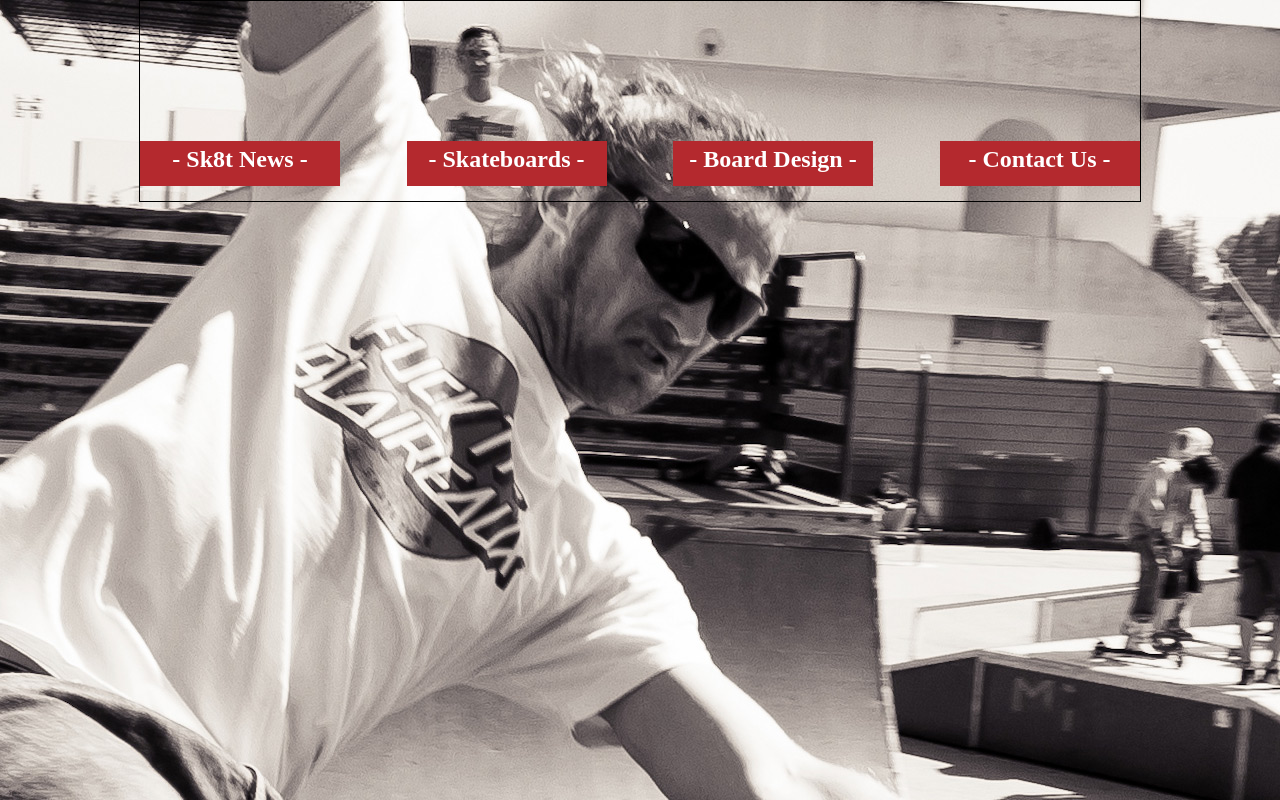
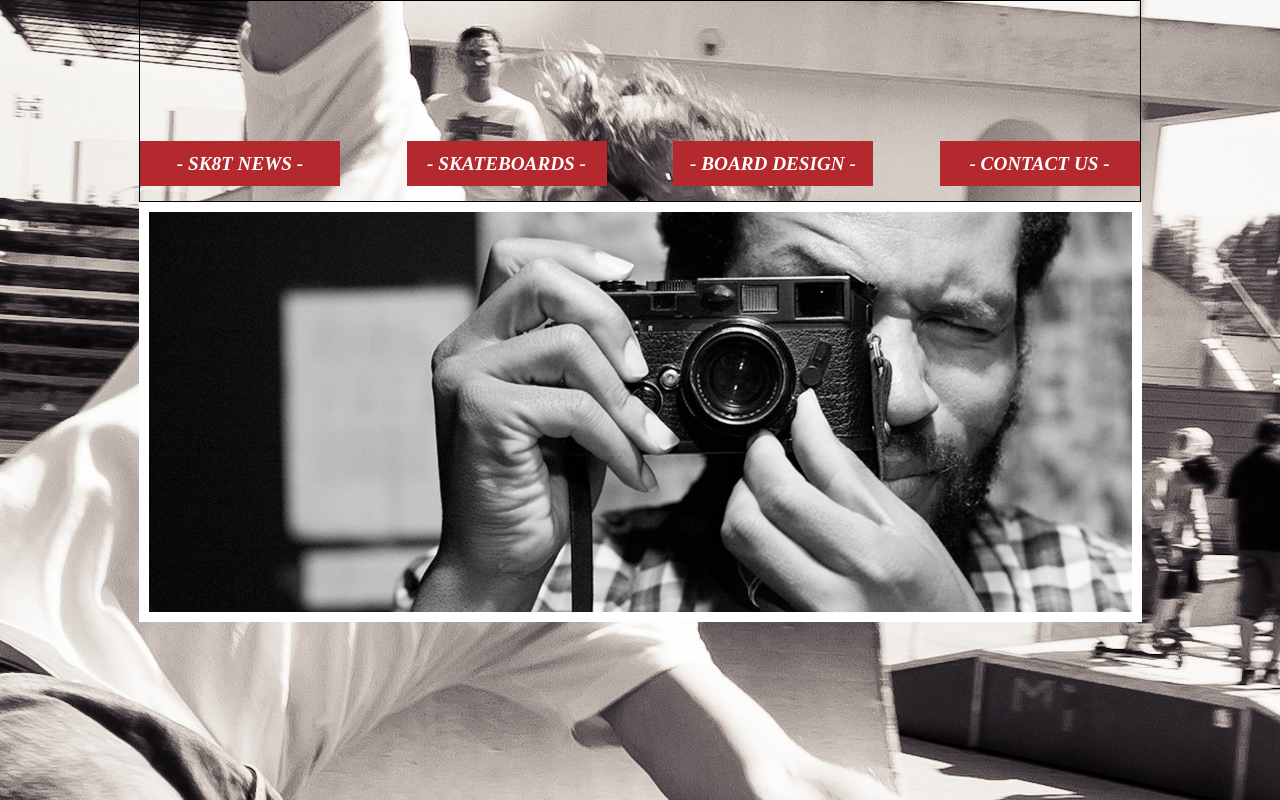
Before and after one commit to chrisjamesjackmccray/08-powell-peralta, a plain HTML site: page index.html in a window 1280 px wide. Drawn offline with Linux system fonts and the light colour scheme.

Commit message:
Assignment Commit 08-powell-peralta

```diff
--- a/index.html
+++ b/index.html
@@ -32,6 +32,11 @@
 
     </header>
 
+    <section class="topimage">
+
+
+    </section>
+
 
 
 
--- a/scss/_layout.scss
+++ b/scss/_layout.scss
@@ -47,6 +47,21 @@ header {
   h2 {
     color: white;
     text-align: center;
-    margin: 5px 0 0 0;
+    margin: 12px 0 0 0;
+    text-transform: uppercase;
+    font-size: 120%;
+    font-style: oblique;
   }
 }
+
+.topimage {
+  width: 983px;
+  height: 400px;
+  background-color: white;
+  margin: 0 auto;
+  background-image: url("../images/top-image.png");
+  background-repeat: no-repeat;
+  background-position: 40% 30%;
+  border: 10px solid white;
+
+}
```
Also changed, not shown: css/main.css.
